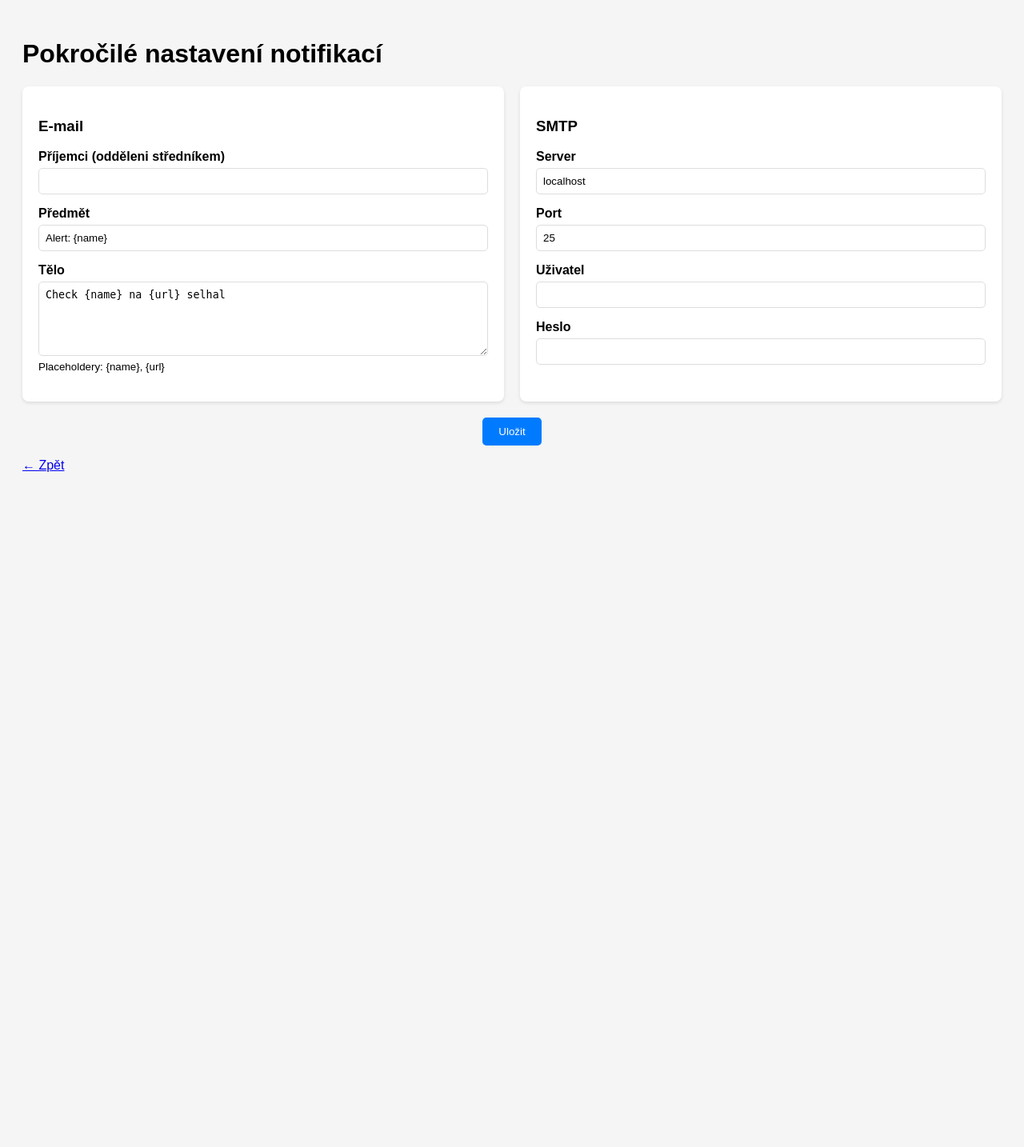
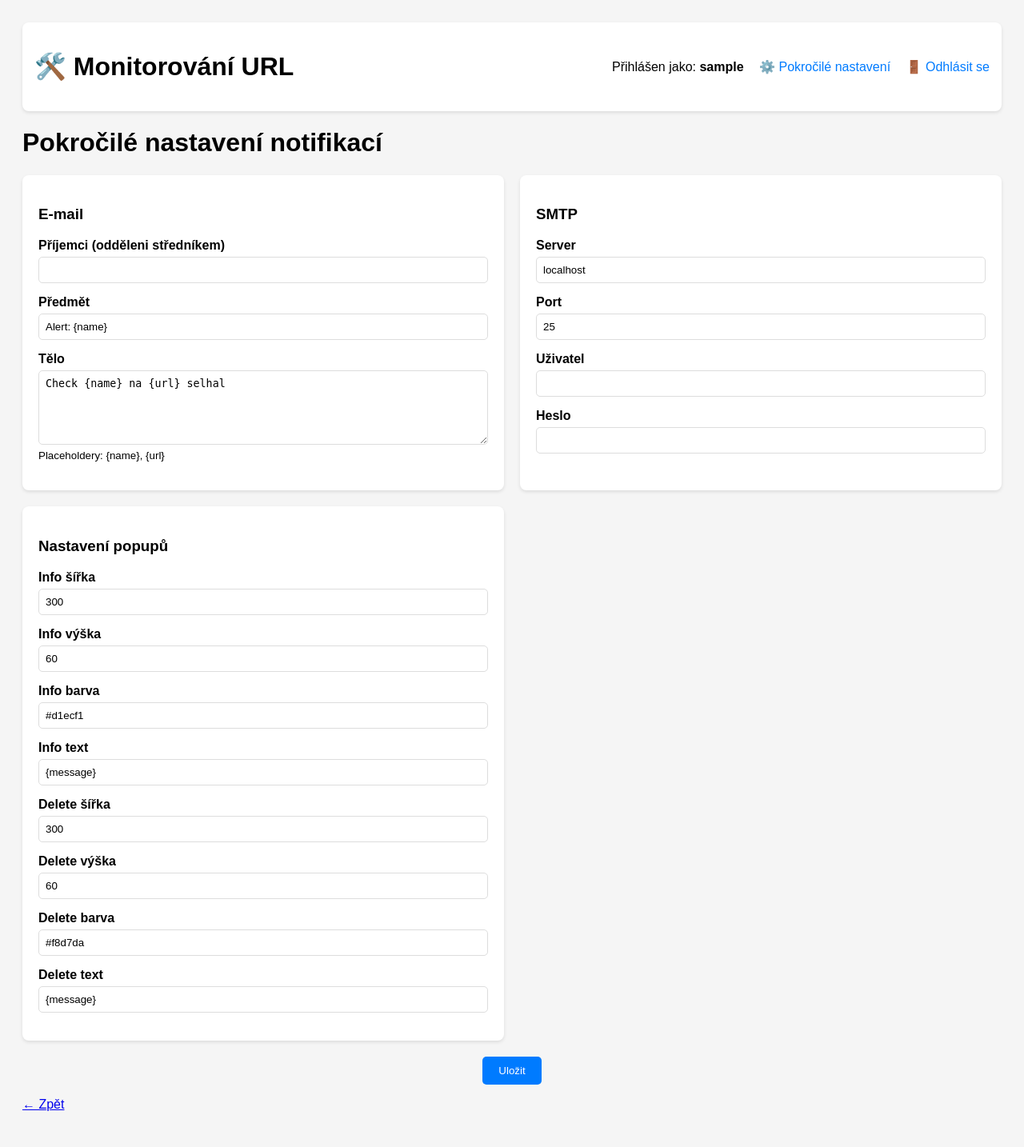
Before and after one commit to eassy97/monitoring, a Flask app: page /advanced_settings in a window 1280 px wide. Shown: the whole page at 80% size. Before the commit the page ends 590 px from the top, so only its background shows below. Run offline with Flask 3, Linux system fonts and the light colour scheme; the visitor is signed in with stand-in values (Sample User, id 1).

Commit message:
Add popup settings and unified headers

```diff
--- a/POC/app.py
+++ b/POC/app.py
@@ -1,4 +1,4 @@
-from flask import Flask, render_template, request, redirect, url_for, session, flash
+from flask import Flask, render_template, request, redirect, url_for, session, flash, jsonify
 from flask_socketio import SocketIO, emit
 import requests
 import time
@@ -21,6 +21,7 @@ PINGS_FILE = "pings.txt"
 STATUS_LOG = "monitoring_status.log"
 ACTIVE_CHECKS_FILE = "active_checks.json"
 EMAIL_SETTINGS_FILE = "email_settings.json"
+POPUP_SETTINGS_FILE = "popup_settings.json"
 
 # Globální data structures
 # {check_id: {
@@ -30,6 +31,7 @@ EMAIL_SETTINGS_FILE = "email_settings.json"
 # }}
 active_checks = {}
 email_settings = {}
+popup_settings = {}
 
 # Inicializace souborů
 for file in [USERS_FILE, PINGS_FILE, STATUS_LOG]:
@@ -52,6 +54,26 @@ def load_email_settings():
 def save_email_settings():
     with open(EMAIL_SETTINGS_FILE, "w") as f:
         json.dump(email_settings, f)
+
+# Inicializace nastavení popupů
+if not os.path.exists(POPUP_SETTINGS_FILE):
+    with open(POPUP_SETTINGS_FILE, "w") as f:
+        json.dump({
+            "info": {"width": 300, "height": 60, "color": "#d1ecf1", "text": "{message}"},
+            "delete": {"width": 300, "height": 60, "color": "#f8d7da", "text": "{message}"}
+        }, f)
+
+def load_popup_settings():
+    global popup_settings
+    try:
+        with open(POPUP_SETTINGS_FILE, "r") as f:
+            popup_settings = json.load(f)
+    except Exception:
+        popup_settings = {}
+
+def save_popup_settings():
+    with open(POPUP_SETTINGS_FILE, "w") as f:
+        json.dump(popup_settings, f)
 
 # Inicializace JSON souboru
 if not os.path.exists(ACTIVE_CHECKS_FILE):
@@ -394,7 +416,8 @@ def index():
     return render_template('index.html',
                          username=session['username'],
                          active_checks=user_checks,
-                         history=history)
+                         history=history,
+                         popup=popup_settings)
 
 @app.route('/login', methods=['GET', 'POST'])
 def login():
@@ -480,8 +503,26 @@ def check_settings(check_id):
         stats=stats,
         chart_labels=json.dumps(chart_labels),
         chart_times=json.dumps(chart_times),
-        paused_until=paused_until
+        paused_until=paused_until,
+        popup=popup_settings,
+        username=session.get('username')
     )
+
+@app.route('/check/<check_id>/history_json')
+def check_history_json(check_id):
+    page = int(request.args.get('page', 1))
+    per_page = int(request.args.get('per_page', 10))
+    sort = request.args.get('sort', 'desc')
+    history_all = load_check_history(check_id)
+    if sort == 'asc':
+        history_all = list(reversed(history_all))
+    total = len(history_all)
+    pages = max(1, (total + per_page - 1) // per_page)
+    page = max(1, min(page, pages))
+    start_idx = (page - 1) * per_page
+    end_idx = start_idx + per_page
+    history = history_all[start_idx:end_idx]
+    return jsonify({'history': history, 'page': page, 'pages': pages})
 
 @app.route('/advanced_settings', methods=['GET', 'POST'])
 def advanced_settings():
@@ -496,6 +537,19 @@ def advanced_settings():
         smtp['password'] = request.form.get('smtp_pass', '')
         email_settings['smtp'] = smtp
         save_email_settings()
+        popup_settings['info'] = {
+            'width': int(request.form.get('info_width', 300)),
+            'height': int(request.form.get('info_height', 60)),
+            'color': request.form.get('info_color', '#d1ecf1'),
+            'text': request.form.get('info_text', '{message}')
+        }
+        popup_settings['delete'] = {
+            'width': int(request.form.get('del_width', 300)),
+            'height': int(request.form.get('del_height', 60)),
+            'color': request.form.get('del_color', '#f8d7da'),
+            'text': request.form.get('del_text', '{message}')
+        }
+        save_popup_settings()
         flash('Nastavení uloženo', 'info')
         return redirect(url_for('advanced_settings'))
     settings = email_settings if email_settings else {
@@ -504,7 +558,7 @@ def advanced_settings():
         'body': '',
         'smtp': { 'server': 'localhost', 'port': 25, 'username': '', 'password': '' }
     }
-    return render_template('advanced_settings.html', settings=settings)
+    return render_template('advanced_settings.html', settings=settings, popup=popup_settings, username=session.get('username'))
 
 # SocketIO handlers
 @socketio.on('start_monitoring')
@@ -571,5 +625,6 @@ if __name__ == '__main__':
     # Načti aktivní checky při startu
     load_active_checks()
     load_email_settings()
+    load_popup_settings()
     threading.Thread(target=resume_worker, daemon=True).start()
     socketio.run(app, host='127.0.0.1', port=5050, debug=True)
--- /dev/null
+++ b/POC/popup_settings.json
@@ -0,0 +1,4 @@
+{
+  "info": {"width": 300, "height": 60, "color": "#d1ecf1", "text": "{message}"},
+  "delete": {"width": 300, "height": 60, "color": "#f8d7da", "text": "{message}"}
+}
--- a/POC/templates/advanced_settings.html
+++ b/POC/templates/advanced_settings.html
@@ -7,6 +7,7 @@
         body {font-family: Arial, sans-serif; padding:20px; background:#f5f5f5;}
         .grid {display:grid; grid-template-columns: repeat(2,1fr); gap:20px;}
         .panel {background:white; padding:20px; border-radius:8px; box-shadow:0 2px 4px rgba(0,0,0,0.1);}
+        .header {display:flex;justify-content:space-between;align-items:center;background:white;padding:15px;border-radius:8px;box-shadow:0 2px 4px rgba(0,0,0,0.1);margin-bottom:20px;}
         .form-group {margin-bottom:15px;}
         label{display:block;font-weight:bold;margin-bottom:5px;}
         input, textarea {width:100%; padding:8px; border:1px solid #ddd; border-radius:5px; box-sizing:border-box;}
@@ -14,6 +15,16 @@
     </style>
 </head>
 <body>
+    <div class="header">
+        <h1>🛠️ Monitorování URL</h1>
+        <div>
+            {% if username %}
+                <span>Přihlášen jako: <strong>{{ username }}</strong></span>
+                <a href="{{ url_for('advanced_settings') }}" style="margin-left:15px;color:#007bff;text-decoration:none;">⚙️ Pokročilé nastavení</a>
+                <a href="{{ url_for('logout') }}" style="margin-left:15px;color:#007bff;text-decoration:none;">🚪 Odhlásit se</a>
+            {% endif %}
+        </div>
+    </div>
     <h1>Pokročilé nastavení notifikací</h1>
     <form method="POST" class="grid">
         <div class="panel">
@@ -51,6 +62,41 @@
                 <input type="password" name="smtp_pass" value="{{ settings.smtp.password }}">
             </div>
         </div>
+        <div class="panel">
+            <h3>Nastavení popupů</h3>
+            <div class="form-group">
+                <label>Info šířka</label>
+                <input type="number" name="info_width" value="{{ popup.info.width }}">
+            </div>
+            <div class="form-group">
+                <label>Info výška</label>
+                <input type="number" name="info_height" value="{{ popup.info.height }}">
+            </div>
+            <div class="form-group">
+                <label>Info barva</label>
+                <input type="text" name="info_color" value="{{ popup.info.color }}">
+            </div>
+            <div class="form-group">
+                <label>Info text</label>
+                <input type="text" name="info_text" value="{{ popup.info.text }}">
+            </div>
+            <div class="form-group">
+                <label>Delete šířka</label>
+                <input type="number" name="del_width" value="{{ popup.delete.width }}">
+            </div>
+            <div class="form-group">
+                <label>Delete výška</label>
+                <input type="number" name="del_height" value="{{ popup.delete.height }}">
+            </div>
+            <div class="form-group">
+                <label>Delete barva</label>
+                <input type="text" name="del_color" value="{{ popup.delete.color }}">
+            </div>
+            <div class="form-group">
+                <label>Delete text</label>
+                <input type="text" name="del_text" value="{{ popup.delete.text }}">
+            </div>
+        </div>
         <div style="grid-column:1/span 2;text-align:center;">
             <button type="submit" class="btn">Uložit</button>
         </div>
```
Also changed, not shown: POC/templates/check_settings.html (+38 -6 lines), POC/templates/index.html (+11 -3 lines).
